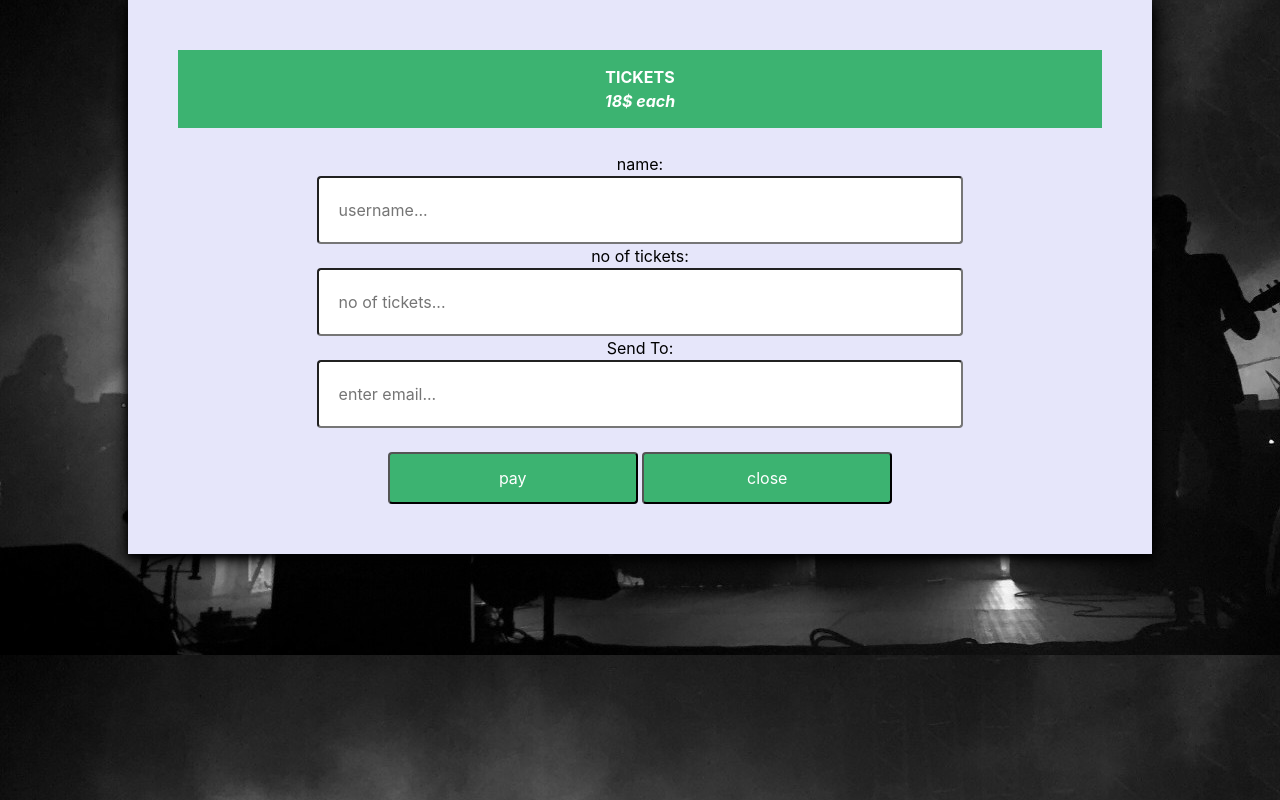
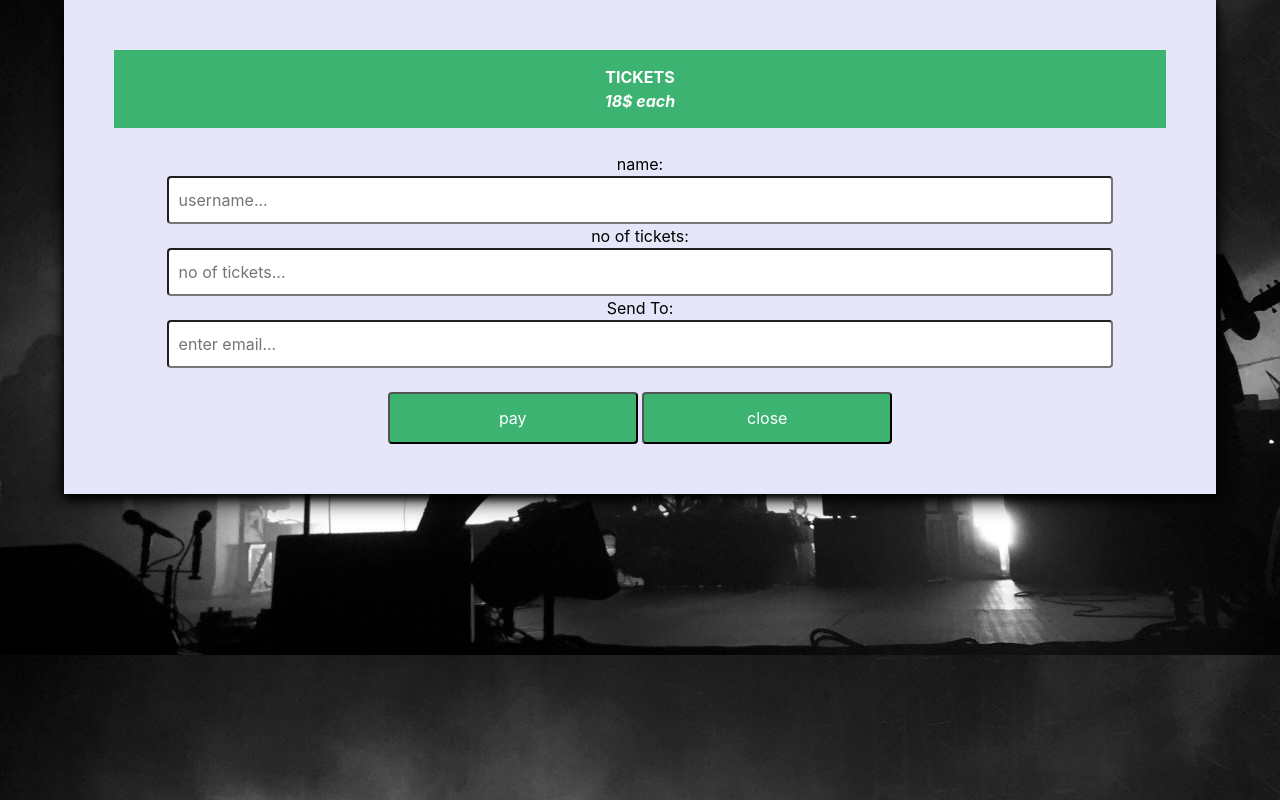
Before and after one commit to samiksha-patil/bandbootstrap, a plain HTML site: page buyboot.html in a window 1280 px wide. Drawn offline with nearby package versions, Linux system fonts and the light colour scheme.

Commit message:
Update buyboot.html

```diff
--- a/buyboot.html
+++ b/buyboot.html
@@ -12,15 +12,15 @@
 .box{
 margin:auto;
 
-width:80%;
+width:90%;
 padding:50px;
 color:black;
 text-align:center;
 box-shadow: 0 4px 8px 0 rgba(0,0,2,1), 0 6px 20px 0 rgba(0,0,0,1.9);
  }
 input[type=text]{
-width:70%;
-padding:20px;
+width:90%;
+padding:10px;
 border: 1 px solid black;
 border-radius:4px;
 resize:vertical;
@@ -40,6 +40,9 @@ cursor: pointer;
 float:center;
 width:250px;
 }
+body{
+ paddind:10px;
+  }
 </style>
 </head>
 <body background="concert3.jpg">
```
